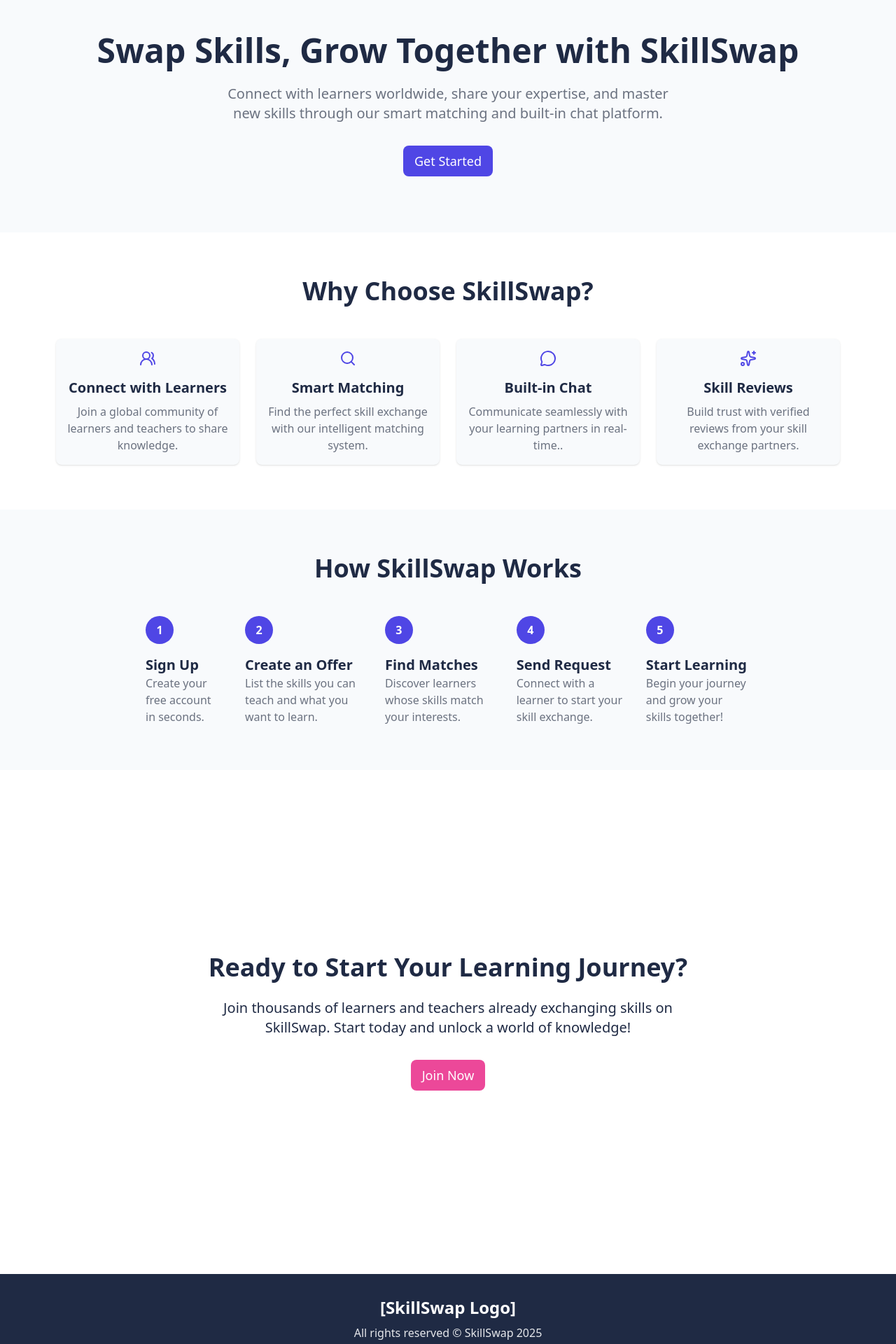
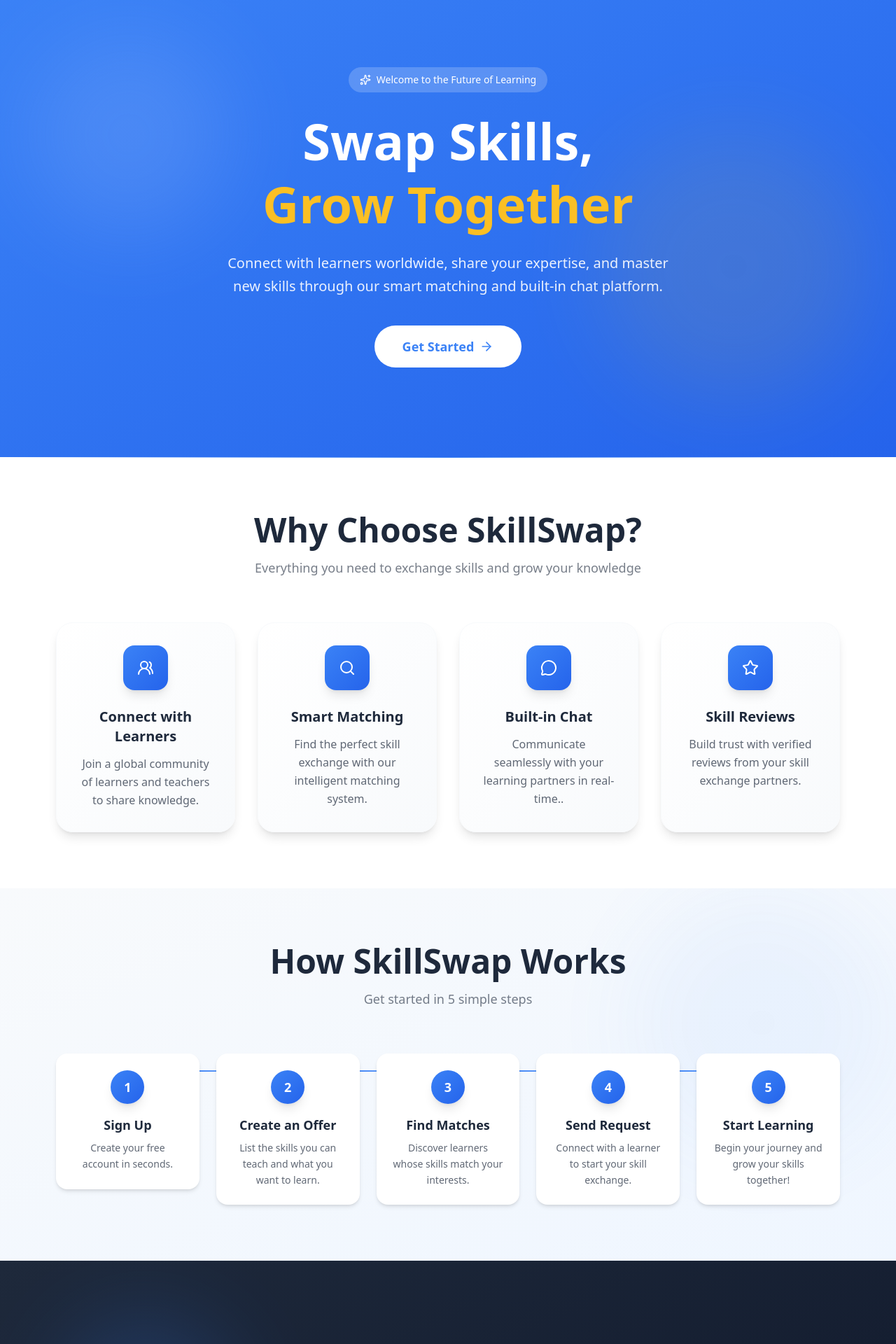
Before and after one commit to Niteshbakhla/SkillSwap, a React (Vite) app in the folder frontend/: page / in a window 1280 px wide. Shown: the part 100-2020 px from the top of the page at 70% size. Built offline with nearby package versions, Linux system fonts and the light colour scheme; no server answers.

Commit message:
feat: redesign landing page UI

```diff
--- a/frontend/src/pages/Landing.jsx
+++ b/frontend/src/pages/Landing.jsx
@@ -1,17 +1,17 @@
-import { MessageCircle, SearchIcon, Stars, Users2Icon } from 'lucide-react';
-import { motion } from "framer-motion";
+import { MessageCircle, Search, Star, Users2, ArrowRight, Sparkles } from 'lucide-react';
+import { useState } from 'react';
 import { useNavigate } from 'react-router-dom';
 
 const cards = [
             {
                         id: 1,
-                        icons: <Users2Icon />,
+                        icons: <Users2 />,
                         head: "Connect with Learners",
                         para: "Join a global community of learners and teachers to share knowledge."
             },
             {
                         id: 2,
-                        icons: <SearchIcon />,
+                        icons: <Search />,
                         head: "Smart Matching",
                         para: "Find the perfect skill exchange with our intelligent matching system."
             },
@@ -23,56 +23,104 @@
             },
             {
                         id: 4,
-                        icons: <Stars />,
+                        icons: <Star />,
                         head: "Skill Reviews",
                         para: "Build trust with verified reviews from your skill exchange partners."
             },
-
-]
+];
 
 const LandingPage = () => {
+            const [hoveredCard, setHoveredCard] = useState(null);
             const navigate = useNavigate();
+
             return (
-                        <div className="min-h-screen flex flex-col">
+                        <div className="min-h-screen flex flex-col bg-gradient-to-br from-[#F8FAFC] to-[#EFF6FF]">
                                     {/* Hero Section */}
-                                    <motion.section whileInView={{ scale: 1 }} initial={{ scale: 0.9 }} className="bg-[var(--color-neutral-bg)] py-20 flex flex-col items-center text-center">
-                                                <h1 className="text-heading text-4xl md:text-5xl font-bold mb-6">
-                                                            Swap Skills, Grow Together with SkillSwap
+                                    <section className="relative bg-gradient-to-br from-[#3B82F6] to-[#2563EB] py-24 md:py-32 flex flex-col items-center text-center px-4 overflow-hidden">
+                                                {/* Decorative Background Elements */}
+                                                <div className="absolute top-0 left-0 w-full h-full overflow-hidden">
+                                                            <div className="absolute top-20 left-10 w-72 h-72 bg-white opacity-10 rounded-full blur-3xl"></div>
+                                                            <div className="absolute bottom-20 right-10 w-96 h-96 bg-[#FBBF24] opacity-10 rounded-full blur-3xl"></div>
+                                                </div>
+
+                                                <div className="relative z-10 max-w-4xl">
+                                                            <div className="inline-flex items-center gap-2 bg-white/20 backdrop-blur-sm px-4 py-2 rounded-full text-white text-sm font-medium mb-6">
+                                                                        <Sparkles className="w-4 h-4" />
+                                                                        Welcome to the Future of Learning
+                                                            </div>
+
+                                                            <h1 className="text-white text-5xl md:text-6xl lg:text-7xl font-bold mb-6 leading-tight">
+                                                                        Swap Skills, <br />
+                                                                        <span className="text-[#FBBF24]">Grow Together</span>
                                                             </h1>
-                                                <p className="text-body text-lg md:text-xl max-w-2xl mb-8">
+
+                                                            <p className="text-white/90 text-lg md:text-xl max-w-2xl mx-auto mb-10 leading-relaxed">
                                                                         Connect with learners worldwide, share your expertise, and master new skills through our smart matching and built-in chat platform.
                                                             </p>
-                                                <button onClick={() => navigate("/browse")} className="btn-primary text-lg">
+
+                                                            <button onClick={() => navigate("/browse")} className="group bg-white text-[#3B82F6] px-10 py-4 rounded-full text-lg font-semibold hover:shadow-2xl transition-all transform hover:scale-105 inline-flex items-center gap-2">
                                                                         Get Started
+                                                                        <ArrowRight className="w-5 h-5 group-hover:translate-x-1 transition-transform" />
                                                             </button>
-                                    </motion.section>
+                                                </div>
+                                    </section>
 
                                     {/* Why Choose Us Section */}
-                                    <motion.section whileInView={{ scale: 1 }} initial={{ scale: 0.9 }} className="py-16 bg-white">
-                                                <h2 className="text-heading text-3xl md:text-4xl font-bold text-center mb-12">
+                                    <section className="py-20 bg-white relative">
+                                                <div className="absolute top-0 left-0 w-full h-px bg-gradient-to-r from-transparent via-[#3B82F6] to-transparent"></div>
+
+                                                <div className="text-center mb-16">
+                                                            <h2 className="text-[#1E293B] text-4xl md:text-5xl font-bold mb-4">
                                                                         Why Choose SkillSwap?
                                                             </h2>
-                                                <div className="max-w-6xl mx-auto grid grid-cols-1 md:grid-cols-2 lg:grid-cols-4 gap-6 px-4">
-                                                            {
-                                                                        cards.map((data) => (
-                                                                                    <motion.div key={data.id} whileInView={{ opacity: 1 }} whileHover={{ scale: 1.1 }} className="card text-center">
-                                                                                                <div className="text-[var(--color-primary)] text-3xl mb-4 flex justify-center">{data.icons}</div>
-                                                                                                <h3 className="text-heading text-xl font-semibold mb-2">{data.head}</h3>
-                                                                                                <p className="text-body">{data.para}</p>
-                                                                                    </motion.div>
-                                                                        ))
-                                                            }
+                                                            <p className="text-[#1E293B] opacity-60 text-lg max-w-2xl mx-auto">
+                                                                        Everything you need to exchange skills and grow your knowledge
+                                                            </p>
+                                                </div>
 
+                                                <div className="max-w-6xl mx-auto grid grid-cols-1 md:grid-cols-2 lg:grid-cols-4 gap-8 px-4">
+                                                            {cards.map((data) => (
+                                                                        <div
+                                                                                    key={data.id}
+                                                                                    onMouseEnter={() => setHoveredCard(data.id)}
+                                                                                    onMouseLeave={() => setHoveredCard(null)}
+                                                                                    className="group bg-gradient-to-br from-white to-[#F8FAFC] p-8 rounded-3xl text-center shadow-lg hover:shadow-2xl transition-all border border-[#F8FAFC] relative overflow-hidden"
+                                                                                    style={{
+                                                                                                transform: hoveredCard === data.id ? 'translateY(-8px)' : 'translateY(0)',
+                                                                                                transition: 'all 0.3s ease'
+                                                                                    }}
+                                                                        >
+                                                                                    {/* Gradient overlay on hover */}
+                                                                                    <div className="absolute inset-0 bg-gradient-to-br from-[#3B82F6]/5 to-transparent opacity-0 group-hover:opacity-100 transition-opacity rounded-3xl"></div>
+
+                                                                                    <div className="relative">
+                                                                                                <div className="inline-flex items-center justify-center w-16 h-16 bg-gradient-to-br from-[#3B82F6] to-[#2563EB] text-white rounded-2xl mb-6 shadow-lg group-hover:scale-110 transition-transform">
+                                                                                                            {data.icons}
                                                                                                 </div>
-                                    </motion.section>
+                                                                                                <h3 className="text-[#1E293B] text-xl font-bold mb-3">{data.head}</h3>
+                                                                                                <p className="text-[#1E293B] opacity-70 leading-relaxed">{data.para}</p>
+                                                                                    </div>
+                                                                        </div>
+                                                            ))}
+                                                </div>
+                                    </section>
 
                                     {/* How It Works Section */}
-                                    <motion.section whileInView={{ scale: 1 }} initial={{ scale: 0.9 }} className="py-16 bg-[var(--color-neutral-bg)]">
-                                                <h2 className="text-heading text-3xl md:text-4xl font-bold text-center mb-12">
+                                    <section className="py-20 bg-gradient-to-br from-[#F8FAFC] to-[#EFF6FF] relative overflow-hidden">
+                                                {/* Background decoration */}
+                                                <div className="absolute top-0 right-0 w-96 h-96 bg-[#3B82F6] opacity-5 rounded-full blur-3xl"></div>
+
+                                                <div className="text-center mb-16">
+                                                            <h2 className="text-[#1E293B] text-4xl md:text-5xl font-bold mb-4">
                                                                         How SkillSwap Works
                                                             </h2>
-                                                <div className="max-w-4xl mx-auto px-4 ">
-                                                            <div className="flex flex-wrap lg:flex-nowrap gap-8">
+                                                            <p className="text-[#1E293B] opacity-60 text-lg max-w-2xl mx-auto">
+                                                                        Get started in 5 simple steps
+                                                            </p>
+                                                </div>
+
+                                                <div className="max-w-6xl mx-auto px-4">
+                                                            <div className="grid grid-cols-1 md:grid-cols-2 lg:grid-cols-5 gap-6">
                                                                         {[
                                                                                     { step: 1, title: 'Sign Up', desc: 'Create your free account in seconds.' },
                                                                                     { step: 2, title: 'Create an Offer', desc: 'List the skills you can teach and what you want to learn.' },
@@ -80,40 +128,54 @@
                                                                                     { step: 4, title: 'Send Request', desc: 'Connect with a learner to start your skill exchange.' },
                                                                                     { step: 5, title: 'Start Learning', desc: 'Begin your journey and grow your skills together!' },
                                                                         ].map(({ step, title, desc }) => (
-                                                                                    <div key={step} className="flex items-start gap-4 flex-col ">
-                                                                                                <div className="bg-[var(--color-primary)]  text-white rounded-full h-10 w-10 flex items-center justify-center font-bold">
+                                                                                    <div key={step} className="relative">
+                                                                                                {/* Connector line (hidden on mobile, shown on lg) */}
+                                                                                                {step < 5 && (
+                                                                                                            <div className="hidden lg:block absolute top-6 left-[calc(100%-1rem)] w-full h-0.5 bg-gradient-to-r from-[#3B82F6] to-[#3B82F6]/20"></div>
+                                                                                                )}
+
+                                                                                                <div className="relative bg-white p-6 rounded-2xl shadow-md hover:shadow-xl transition-all">
+                                                                                                            <div className="bg-gradient-to-br from-[#3B82F6] to-[#2563EB] text-white rounded-full h-12 w-12 flex items-center justify-center font-bold text-lg shadow-lg mb-4 mx-auto">
                                                                                                                         {step}
                                                                                                             </div>
-                                                                                                <div>
-                                                                                                            <h3 className="text-heading text-xl font-semibold">{title}</h3>
-                                                                                                            <p className="text-body">{desc}</p>
+                                                                                                            <h3 className="text-[#1E293B] text-lg font-bold mb-2 text-center">{title}</h3>
+                                                                                                            <p className="text-[#1E293B] opacity-70 text-sm text-center leading-relaxed">{desc}</p>
                                                                                                 </div>
                                                                                     </div>
                                                                         ))}
                                                             </div>
                                                 </div>
-                                    </motion.section>
+                                    </section>
 
                                     {/* Join Now Section */}
-                                    <motion.section
-                                                initial={{ opacity: 0 }}
-                                                whileInView={{ opacity: 1 }}
-                                                className="py-20  lg:h-[90vh] lg:flex flex-col justify-center items-center text-heading text-center">
-                                                <h2 className="text-3xl md:text-4xl font-bold mb-6">
-                                                            Ready to Start Your Learning Journey?
+                                    <section className="py-24 lg:min-h-[80vh] flex flex-col justify-center items-center text-center px-4 bg-gradient-to-br from-[#1E293B] to-[#0F172A] text-white relative overflow-hidden">
+                                                {/* Decorative elements */}
+                                                <div className="absolute top-0 left-0 w-full h-full overflow-hidden">
+                                                            <div className="absolute top-20 left-20 w-64 h-64 bg-[#3B82F6] opacity-20 rounded-full blur-3xl"></div>
+                                                            <div className="absolute bottom-20 right-20 w-80 h-80 bg-[#FBBF24] opacity-20 rounded-full blur-3xl"></div>
+                                                </div>
+
+                                                <div className="relative z-10 max-w-3xl">
+                                                            <h2 className="text-4xl md:text-5xl lg:text-6xl font-bold mb-6 leading-tight">
+                                                                        Ready to Start Your <br />
+                                                                        <span className="text-[#FBBF24]">Learning Journey?</span>
                                                             </h2>
-                                                <p className="text-lg md:text-xl max-w-2xl mx-auto mb-8">
+                                                            <p className="text-lg md:text-xl mb-10 opacity-90 leading-relaxed">
                                                                         Join thousands of learners and teachers already exchanging skills on SkillSwap. Start today and unlock a world of knowledge!
                                                             </p>
-                                                <button className="btn-secondary text-lg">
+                                                            <button className="group bg-[#FBBF24] text-[#1E293B] px-10 py-4 rounded-full text-lg font-semibold hover:bg-[#F59E0B] transition-all shadow-xl hover:shadow-2xl transform hover:scale-105 inline-flex items-center gap-2">
                                                                         Join Now
+                                                                        <ArrowRight className="w-5 h-5 group-hover:translate-x-1 transition-transform" />
                                                             </button>
-                                    </motion.section>
+                                                </div>
+                                    </section>
 
                                     {/* Footer Section */}
-                                    <footer className="bg-[var(--color-neutral-dark)] text-white py-8 text-center">
-                                                <div className="text-2xl font-bold mb-2">[SkillSwap Logo]</div>
-                                                <p className="text-[var(--color-neutral-light)]">All rights reserved &copy; SkillSwap 2025</p>
+                                    <footer className="bg-[#0F172A] text-white py-12 text-center border-t border-white/10">
+                                                <div className="text-3xl font-bold mb-3 bg-gradient-to-r from-[#3B82F6] to-[#FBBF24] bg-clip-text text-transparent">
+                                                            SkillSwap
+                                                </div>
+                                                <p className="opacity-60 text-sm">All rights reserved &copy; SkillSwap 2025</p>
                                     </footer>
                         </div>
             );
```
Lines whose indentation alone changed are shown as unchanged.
